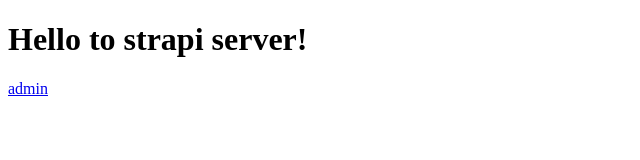
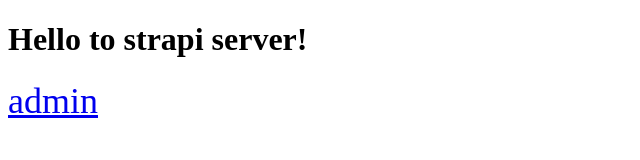
Before and after one commit to ankushydv26/strapi-example-app, a website: page public/index.html in a window 1280 px wide. Shown: the whole page, without its empty margins (0-640 px from the left). Drawn offline with Linux system fonts and the light colour scheme.

Commit message:
Fix size of link

```diff
--- a/public/index.html
+++ b/public/index.html
@@ -9,7 +9,7 @@
 <body>
      <div>
         <h1>Hello to strapi server!</h1>
-        <a href="/admin">admin</a>
+        <a href="/admin" style="font-size:36px">admin</a>
      </div>
 </body>
 </html>
```
